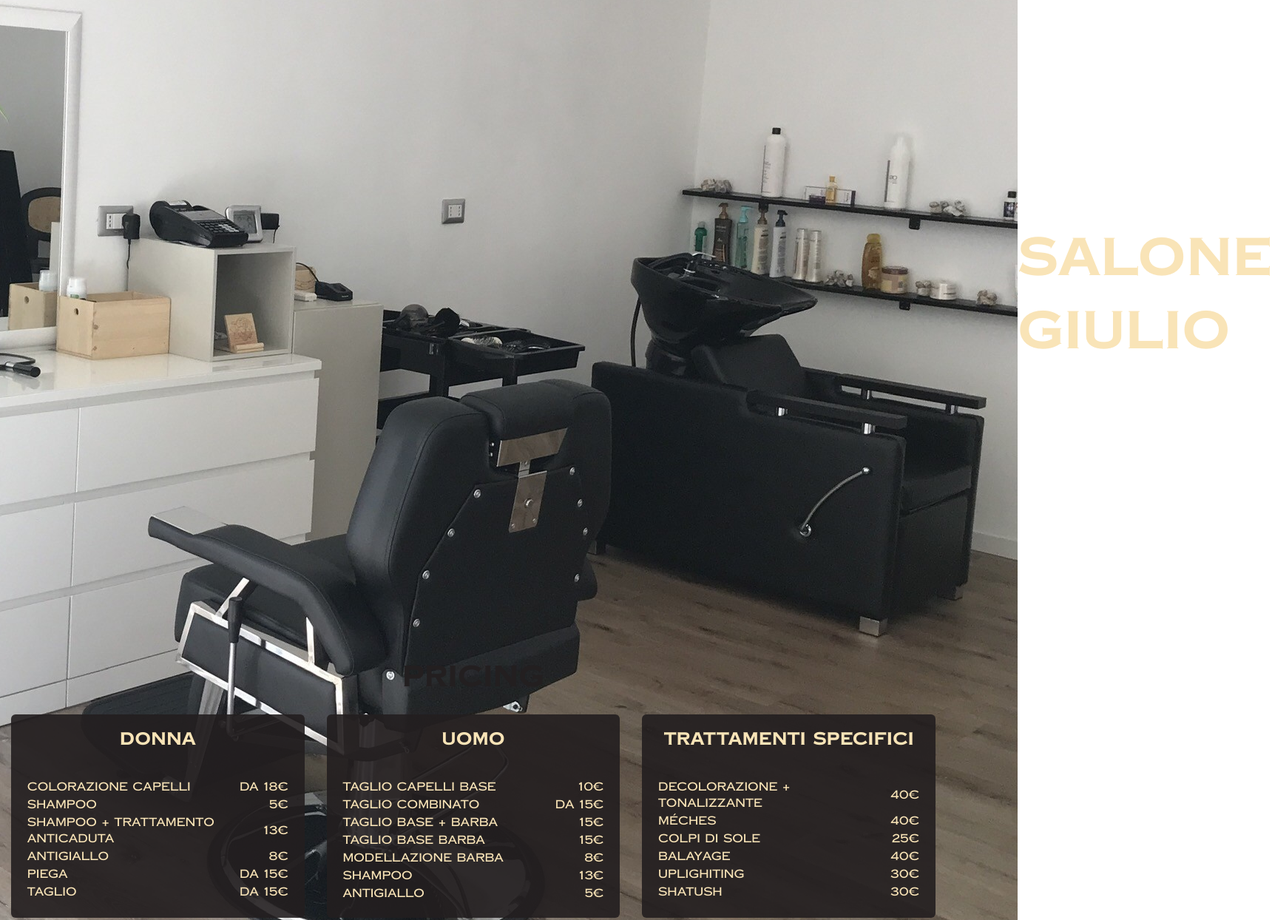
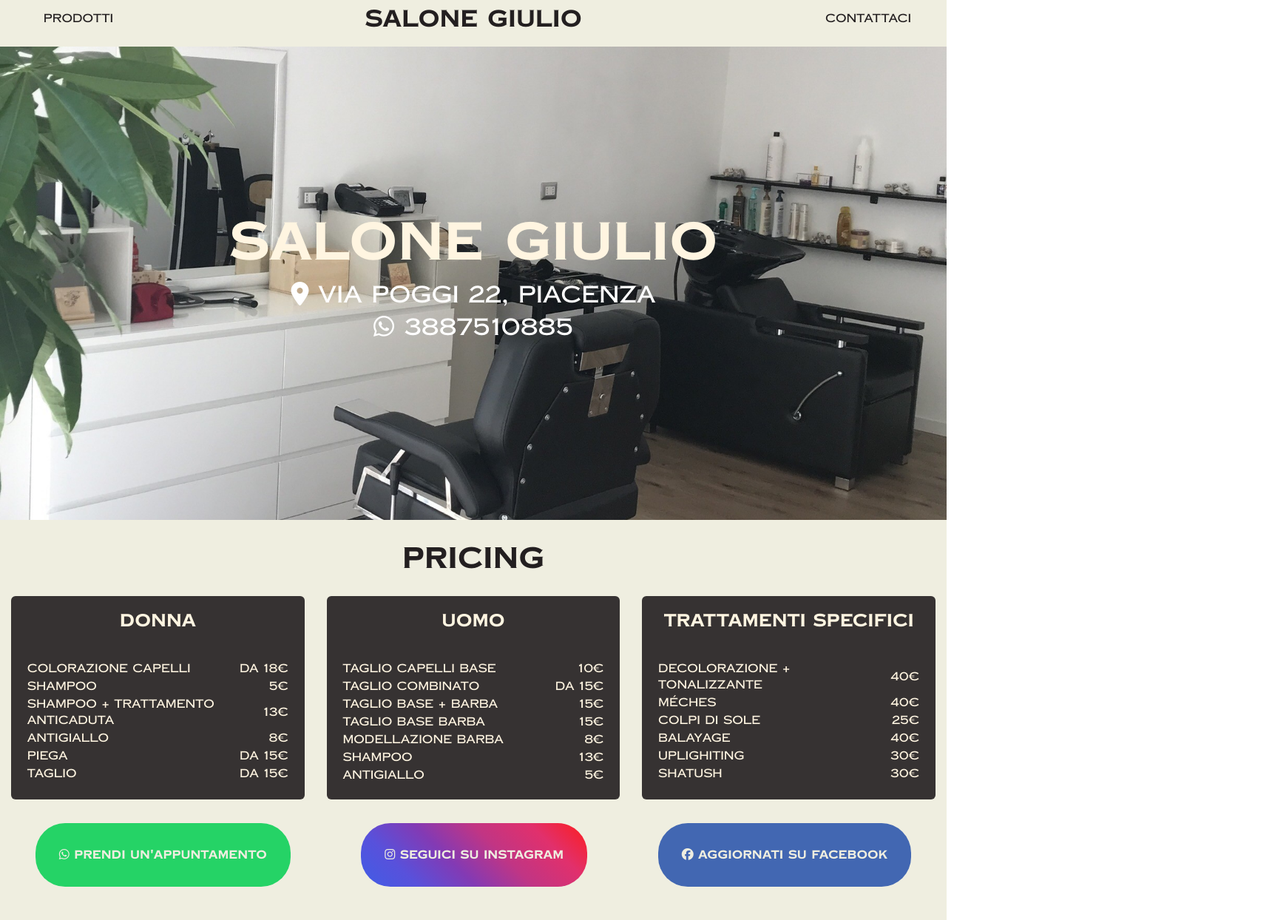
Before and after one commit to Eliaexe/salonegiulio, a plain HTML site: page index.html in a window 1280 px wide. Shown: the part 13-1257 px from the top of the page at 74% size, 1720 px wide, since content can reach past the window. Drawn offline with Linux system fonts and the light colour scheme.

Commit message:
img bug resolved and link added to the buttons

```diff
--- a/index.html
+++ b/index.html
@@ -17,7 +17,7 @@
             <h3>Prodotti</h3>
         </a>
         <h1>Salone Giulio</h1>
-        <a href="https://api.WhatsApp.com/send?phone=+393205734828">
+        <a href="https://api.WhatsApp.com/send?phone=+393887510885">
             <h3>Contattaci</h3>
         </a>
     </nav>
@@ -129,17 +129,17 @@
         </div>
     </main>
     <section class="bkground">
-        <a href="" class="btn">
+        <a href="https://api.WhatsApp.com/send?phone=+393887510885" class="btn">
             <h2>
                 <i class="fab fa-whatsapp"></i> Prendi un'appuntamento
             </h2>
         </a>
-        <a href="" class="btn insta">
+        <a href="https://www.instagram.com/giuliosalone/" class="btn insta">
             <h2>
                 <i class="fab fa-instagram"></i> Seguici su instagram
             </h2>
         </a>
-        <a href="" class="btn facebook">
+        <a href="https://m.facebook.com/profile.php?id=100064065431465&tsid=0.9202397958320776&source=result" class="btn facebook">
             <h2>
                 <i class="fab fa-facebook"></i> Aggiornati su facebook
             </h2>
--- a/style.css
+++ b/style.css
@@ -51,29 +51,43 @@ a {
     nav a {
         color: #231f20;
     }
-
-.header {
+    /*.header {
     height: 50rem;
     background-image: url('photo2.jpg');
     background-repeat: no-repeat;
     background-attachment: fixed;
     background-position: center;
-    -webkit-background-size: cover;
-    -moz-background-size: cover;
-    -o-background-size: cover;
+    -webkit-background-size: center;
+    -moz-background-size: center;
+    -o-background-size: center;
     background-color: #efeee0;
     display: flex;
     justify-content: center;
     align-items: center;
+}*/
+
+    .header {
+        width: auto;
+        height: 40rem;
+    }
+
+    header img {
+        width: 100%;
+        height: 100%;
+        object-fit: cover;
+        position: relative;
     }
 
     .intro {
+        text-align: center;
         color: white;
+        position: relative;
+        bottom: 27rem;
     }
 
     .intro h1 {
         font-size: 4.5rem;
-    color: #f9e4b7;
+        color: #fff5e1;
     }
 
     .intro h2 {
@@ -114,17 +128,17 @@ main {
         text-align: center;
         padding: 1rem 0;
         font-size: 1.5rem;
-    color: #f9e4b7;
+        color: #fff5e1;
     }
 
     .pacchetto p {
-    color: #f9e4b7;
+        color: #fff5e1;
     }
 
     table {
         width: 90%;
         margin: 5%;
-    color: #f9e4b7;
+        color: #fff5e1;
     }
 
     td {
@@ -210,6 +224,7 @@ footer {
         }
         .intro {
             padding: 1rem;
+            bottom: 22rem;
         }
         .intro h1 {
             font-size: 2.3rem;
```
Lines whose indentation alone changed are shown as unchanged.
